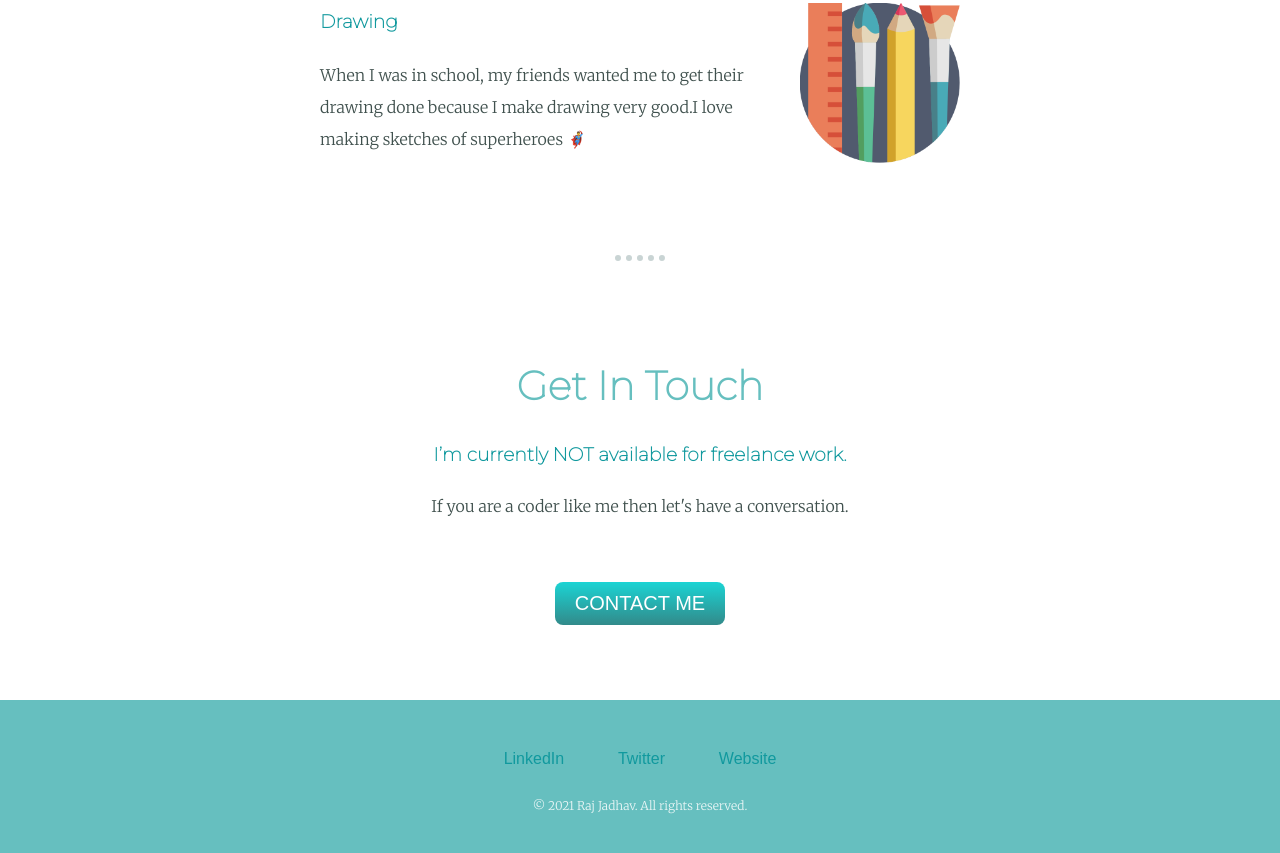
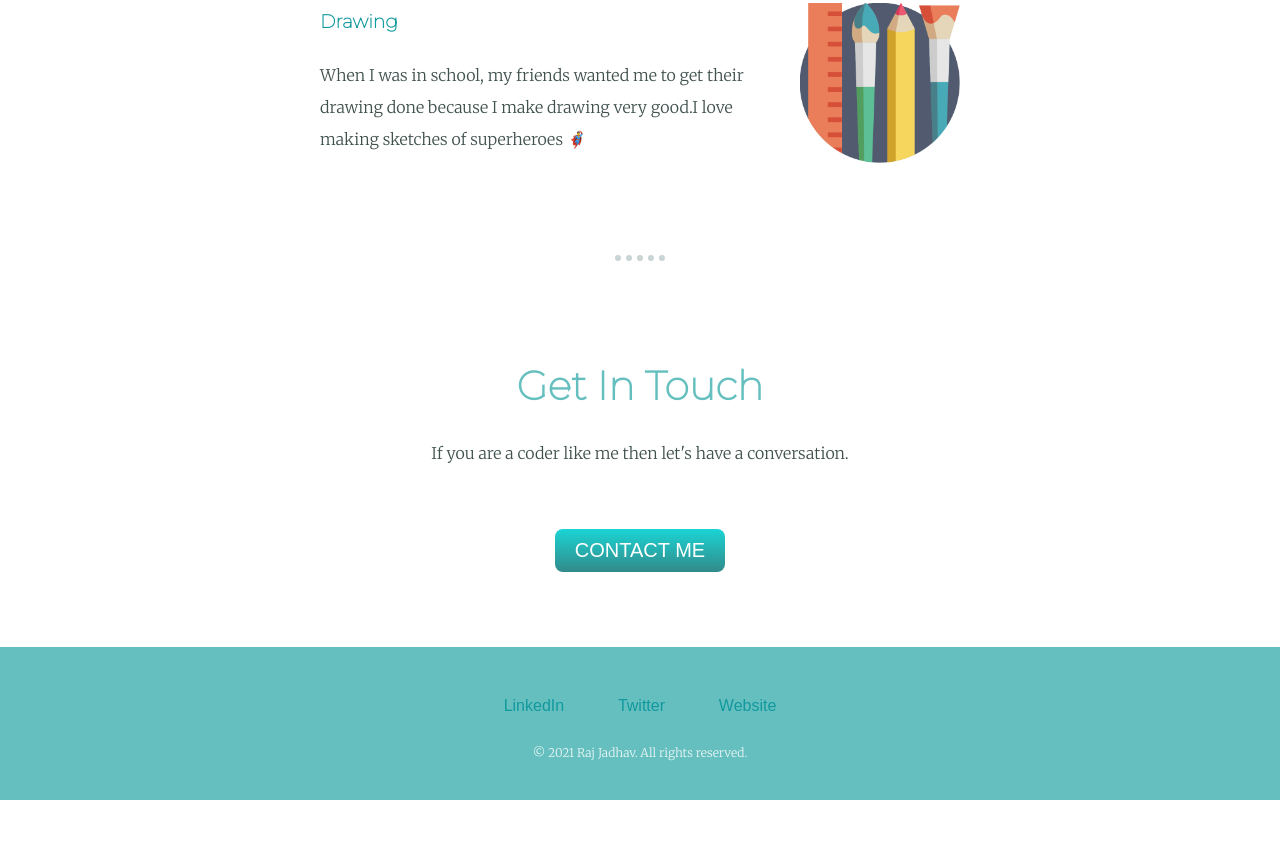
Before and after one commit to Rajjadhav1710/css-portfolio, a plain HTML site: page index.html in a window 1280 px wide. Shown: the part 1997-2850 px from the top of the page. After the commit the page ends 2797 px from the top, so only its background shows below. Drawn offline with Linux system fonts and the light colour scheme.

Commit message:
Update index.html

```diff
--- a/index.html
+++ b/index.html
@@ -53,7 +53,7 @@
         <hr>
         <div class="contact-me" id="contact-section">
           <h2>Get In Touch</h2>
-          <h3 style="margin-bottom: 30px;">I’m currently NOT available for freelance work.</h3>
+<!--           <h3 style="margin-bottom: 30px;">I’m currently NOT available for freelance work.</h3> -->
           <p>If you are a coder like me then let's have a conversation.</p>
           <a class="btn" href="mailto:rajjadhav1710@email.com">CONTACT ME</a>
           <!--  we've got a button that is going to open the default mail app to an e-mail address of your choice. -->
```
